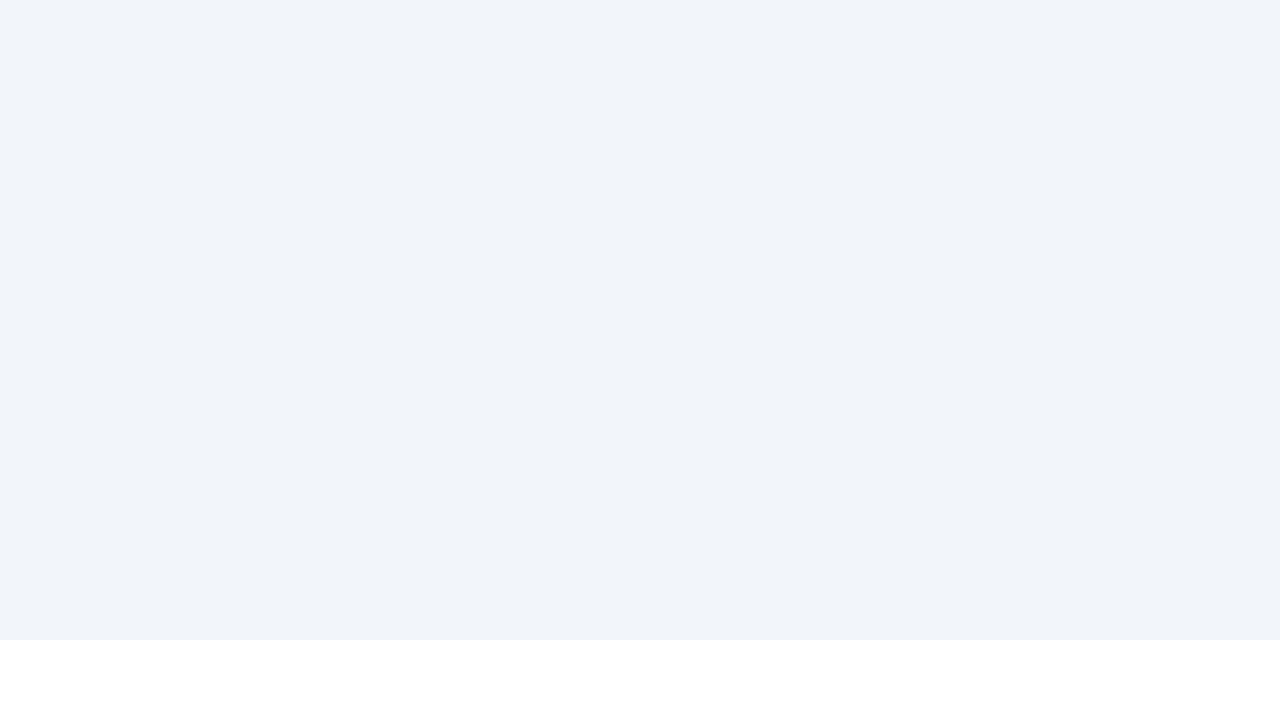
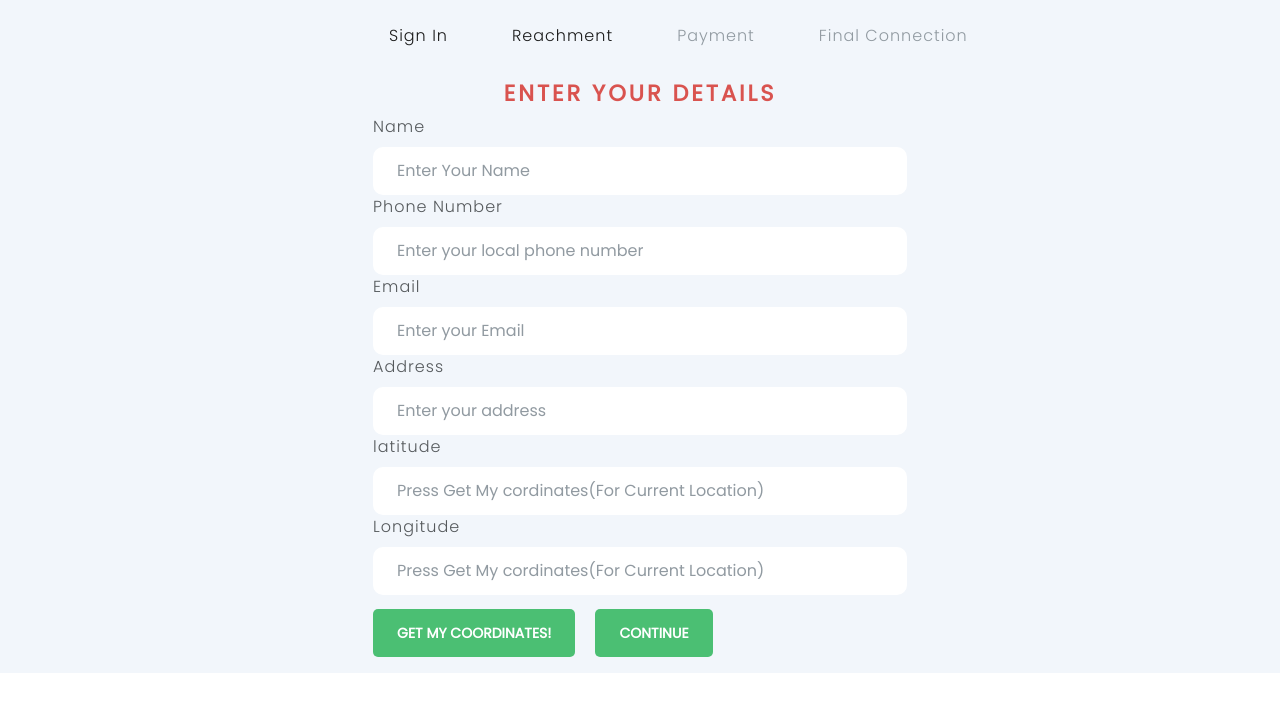
Before and after one commit to sachinpantha/ParyatanNepal, a React (Create React App) app in the folder client/: page /shipping in a window 1280 px wide. Before the commit this address had no page. Shown: the top 712 px of the page. Built offline with nearby package versions, Linux system fonts and the light colour scheme; no server answers.

Commit message:
fixed route

```diff
--- a/client/src/App.js
+++ b/client/src/App.js
@@ -40,7 +40,7 @@ const App = () => {
               <ToastContainer></ToastContainer>
               <Routes>
                 <Route exact path="/" element={isloggedIn ? <HomeScreen /> : <LandingPage />} />
-                <Route path="/login/shipping" element={<ShippingScreen />} />
+                <Route path="/shipping" element={<ShippingScreen />} />
                 <Route path="/orders/:id" element={<OrderScreen />} />
                 <Route path="/payment" element={<PaymentScreen />} />
                 <Route path="/placeconnect" element={<PlaceOrderScreen />} />
--- a/client/src/components/Loader.js
+++ b/client/src/components/Loader.js
@@ -3,14 +3,8 @@ import { Spinner } from 'react-bootstrap'
 
 const Loader = () => {
   return (
-    <Spinner animation='border' role="status" style={{
-      width: '100px',
-      height: '100px',
-      margin: 'auto',
-      display: 'block'
-    }}>
-      <span className='sr-only'> Loading...</span>
-    </Spinner>
+    <Spinner animation="border" variant="danger" />
+
   )
 }
 
--- a/client/src/reducers/userReducers.js
+++ b/client/src/reducers/userReducers.js
@@ -24,6 +24,7 @@ export const userLoginReducer = (state = {}, action) => {
     case USER_LOGIN_REQUEST:
       return { loading: true }
     case USER_LOGIN_SUCCESS:
+      console.log(action.payload)
       return { loading: false, userInfo: action.payload }
     case USER_LOGIN_FAIL:
       return { loading: false, error: action.payload }
--- a/client/src/screens/ConnectScreen.js
+++ b/client/src/screens/ConnectScreen.js
@@ -32,7 +32,7 @@ const ConnectScreen = () => {
 
     }
     const checkoutHandler = () => {
-        navigate('/login/shipping')
+        navigate('/shipping')
     }
     return (
         <Row>
--- a/client/src/screens/HomeScreen.js
+++ b/client/src/screens/HomeScreen.js
@@ -20,7 +20,7 @@ const HomeScreen = () => {
     return (
         <>
             <h3>Guides</h3>
-            {loading ? <Loader /> : error ? <Message variant='danger'>Error Fetching Guides from server</Message> :
+            {loading ? <div style={{ display: 'grid', placeItems: 'center' }}><Loader /></div> : error ? <Message variant='danger'>Error Fetching Guides from server</Message> :
                 <Row>
                     {products.map((product) => {
                         return <Col key={product._id} sm={12} md={6} lg={4} xl={3}>
--- a/client/src/screens/LoginScreen.js
+++ b/client/src/screens/LoginScreen.js
@@ -3,6 +3,7 @@ import { Link, useLocation, useNavigate } from "react-router-dom";
 import { Form, Button, Row, Col } from "react-bootstrap";
 import { useDispatch, useSelector } from "react-redux";
 import Message from "../components/Message";
+import { Spinner } from 'react-bootstrap'
 import Loader from "../components/Loader";
 import FormContainer from "../components/FormContainer";
 import { toast } from 'react-toastify'
@@ -59,7 +60,6 @@ const LoginScreen = () => {
     <FormContainer custom>
       <h5 style={{ color: "#DC3535" }}>Sign In</h5>
       {/* {error && <Message variant="danger">{error}</Message>} */}
-      {loading && <Loader />}
       <Form onSubmit={submitHandler}>
         <Form.Group controlId="email">
           <Form.Label>Email Address</Form.Label>
--- a/client/src/screens/RegisterScreen.js
+++ b/client/src/screens/RegisterScreen.js
@@ -6,8 +6,9 @@ import Message from "../components/Message";
 import Loader from "../components/Loader";
 import FormContainer from "../components/FormContainer";
 import { register } from "../actions/userActions";
-import { toast } from 'react-toastify'
-import 'react-toastify/dist/ReactToastify.css';
+// import { toast } from 'react-toastify'
+// import 'react-toastify/dist/ReactToastify.css';
+import toast, { Toaster } from 'react-hot-toast';
 import { AiFillEye, AiFillEyeInvisible } from "react-icons/ai";
 
 const RegisterScreen = () => {
@@ -39,17 +40,13 @@ const RegisterScreen = () => {
   const submitHandler = (e) => {
     e.preventDefault();
     if (password !== confirmPassword) {
-      toast('Password does not match!', {
-        type: 'warning',
-        autoClose: 1500,
-        position: 'top-right'
+      toast.error('Password does not match!', {
+        duration: 2000
       })
     }
     else if (password.length < 8) {
-      toast('Password must be 8 characters long!', {
-        type: 'warning',
-        autoClose: 1500,
-        position: 'top-right'
+      toast.error('Password must be 8 characters long!', {
+        duration: 2000
       })
     }
     else {
@@ -59,6 +56,9 @@ const RegisterScreen = () => {
   };
 
   return (
+    <>
+      <Toaster
+        position="top-right" />
       <FormContainer custom>
         <h5 style={{ color: "#DC3535" }}>Sign Up</h5>
         {message && <Message variant="danger">{message}</Message>}
@@ -139,6 +139,7 @@ const RegisterScreen = () => {
           </Col>
         </Row>
       </FormContainer>
+    </>
   );
 };
 
--- a/client/src/screens/ShippingScreen.js
+++ b/client/src/screens/ShippingScreen.js
@@ -13,10 +13,10 @@ const ShippingScreen = () => {
     const connect = useSelector((state) => state.connect)
     const { shippingAddress } = connect
     const navigate = useNavigate()
-    const [name, setName] = useState(shippingAddress.name)
-    const [number, setNumber] = useState(shippingAddress.number)
-    const [address, setAddress] = useState(shippingAddress.address)
-    const [email, setEmail] = useState(shippingAddress.email)
+    const [name, setName] = useState(shippingAddress?.name)
+    const [number, setNumber] = useState(shippingAddress?.number)
+    const [address, setAddress] = useState(shippingAddress?.address)
+    const [email, setEmail] = useState(shippingAddress?.email)
     const [lat, setLat] = useState()
     const [lon, setLon] = useState()
     useEffect(() => {
--- a/package.json
+++ b/package.json
@@ -30,6 +30,7 @@
 		"jsonwebtoken": "^8.5.1",
 		"mongoose": "^6.5.3",
 		"nodemon": "^2.0.19",
+		"react-hot-toast": "^2.4.0",
 		"redis": "^4.3.0"
 	},
 	"devDependencies": {
```
Also changed, not shown: 1 other file (tests, documents, lock files or other folders). Lines whose indentation alone changed are shown as unchanged.
